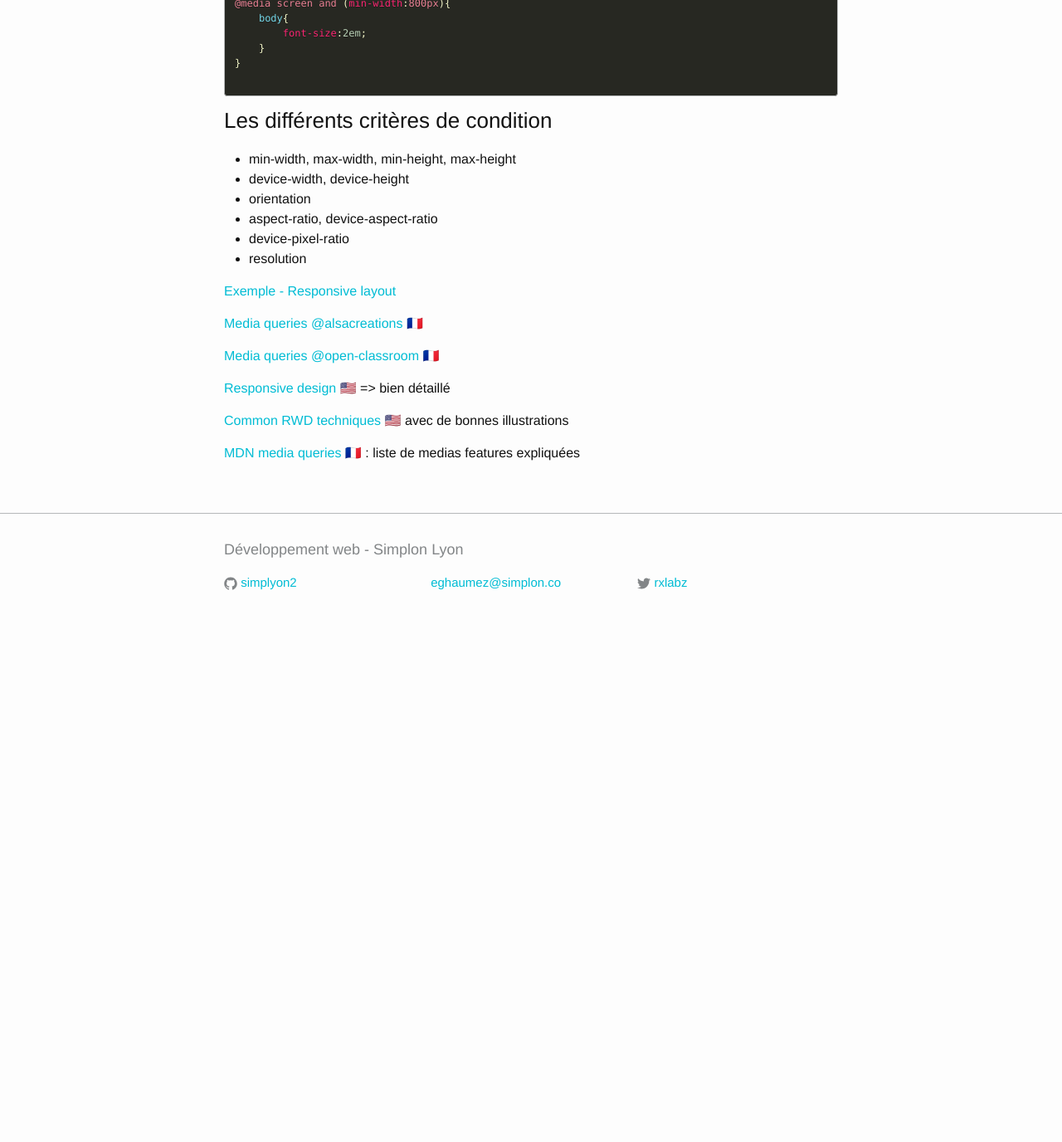
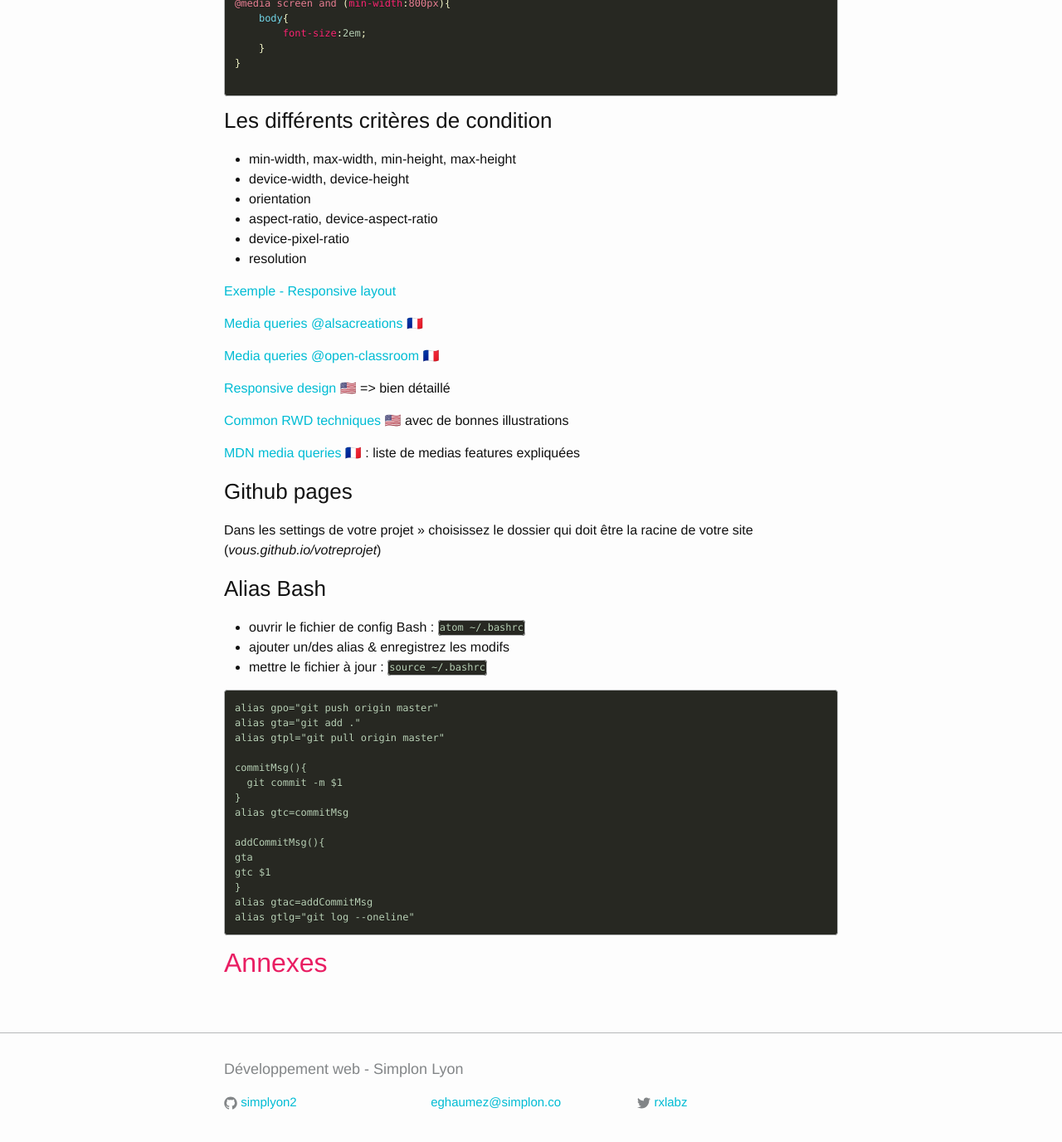
Before and after one commit to cappert/support, a Jekyll site: the page built from _posts/2016-08-29-semaine9.md, in a window 1280 px wide and 1400 px high, scrolled down 1514 px. Shown: the top 1376 px of the window at 83% size. Built offline with Jekyll 4.4.1, drawn with Linux system fonts in a browser that asks for light colours; emoji names are drawn with the system emoji font; before the commit the page ends 2287 px from its top, so only the background shows below that.

Commit message:
S9J1 bash

`````diff
--- a/_posts/2016-08-29-semaine9.md
+++ b/_posts/2016-08-29-semaine9.md
@@ -98,3 +98,33 @@ body{
 [Common RWD techniques :us:](http://www.sitepoint.com/common-techniques-in-responsive-web-design/) avec de bonnes illustrations
 
 [MDN media queries :fr: ](https://developer.mozilla.org/fr/docs/Web/CSS/Media_queries) : liste de medias features expliquées
+
+### Github pages
+
+Dans les settings de votre projet » choisissez le dossier qui doit être la racine de votre site (*vous.github.io/votreprojet*)
+
+### Alias Bash
+
+- ouvrir le fichier de config Bash : `atom ~/.bashrc`
+- ajouter un/des alias & enregistrez les modifs
+- mettre le fichier à jour : `source ~/.bashrc`
+
+```bash
+alias gpo="git push origin master"
+alias gta="git add ."
+alias gtpl="git pull origin master"
+
+commitMsg(){
+  git commit -m $1
+}
+alias gtc=commitMsg
+
+addCommitMsg(){
+gta
+gtc $1
+}
+alias gtac=addCommitMsg
+alias gtlg="git log --oneline"
+````
+
+## Annexes
`````
